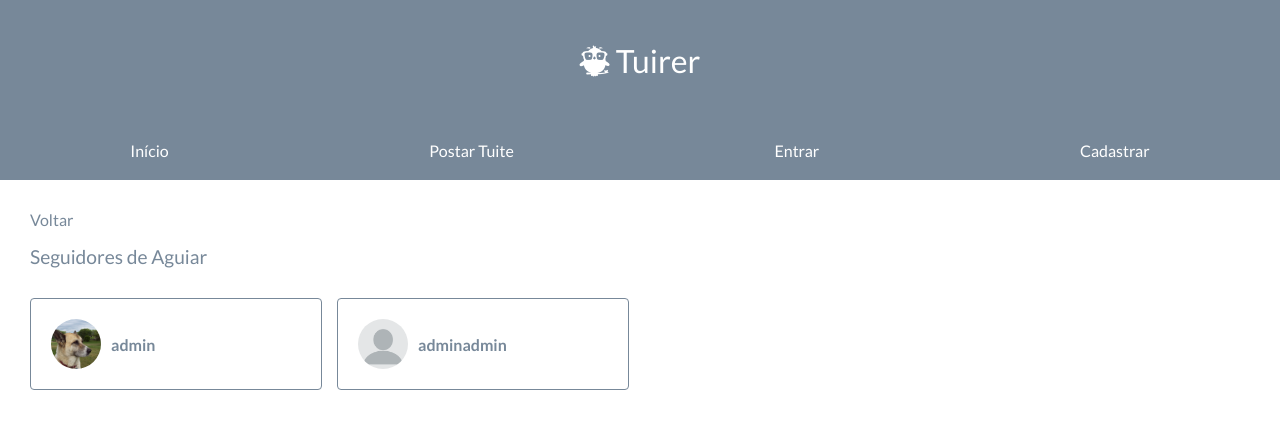
After one commit to VictorAguiarGuedes/tuirer-jc, a Django app: page /perfil/4/seguidores in a window 1280 px wide. The commit adds this page. Shown: the top 429 px of the page. Run offline with Django 3.2, Linux system fonts and the light colour scheme; data comes from the database, SQL or seed files in the repository; both versions use the stored data as it was after the commit; some libraries are stand-ins or nearby versions.

Commit message:
Implementação de seguidores

```diff
--- a/static/css/style.css
+++ b/static/css/style.css
@@ -167,3 +197,58 @@ textarea {
 .signup {
     padding: 30px 0 0 30px;
 }
+
+.signup .helptext, .signup ul {
+    font-size: 0.8rem;
+}
+
+.followers {
+    display: flex;
+    flex-direction: column;
+    padding: 30px 0 0 30px;
+}
+
+.followers > a {
+    color: #778899;
+    margin-bottom: 16px;
+}
+
+.followers-title {
+    color: #778899;
+    font-size: 1.2rem;
+    padding-bottom: 30px;
+}
+
+.followers-container {
+    display: flex;
+    flex-wrap: wrap;
+}
+
+.followers-container a {
+    margin-right: 15px;
+    margin-bottom: 15px;
+}
+
+.card-follower {
+    display: flex;
+    flex-direction: column;
+    width: 250px;
+    border: 1px solid #778899;
+    border-radius: 4px;
+    padding: 20px;
+}
+
+.card-follower-content {
+    display: flex;
+    align-items: center;
+    color: #778899;
+}
+
+.card-follower-img {
+    width: 50px;
+    height: 50px;
+    background-size: cover;
+    background-position: center;
+    border-radius: 25px;
+    margin-right: 10px;
+}
--- a/templates/base.html
+++ b/templates/base.html
@@ -2,13 +2,14 @@
 <html>
     <head>
         <link rel="stylesheet" type="text/css" href="{% static 'css/style.css' %}">
+        <title>Tuirer</title>
         <link rel="stylesheet" href="https://use.fontawesome.com/releases/v5.2.0/css/all.css" integrity="sha384-hWVjflwFxL6sNzntih27bfxkr27PmbbK/iSvJ+a4+0owXq79v+lsFkW54bOGbiDQ" crossorigin="anonymous">
         <link href="https://fonts.googleapis.com/css?family=Lato:300,400,700" rel="stylesheet">
     </head>
     <body>
         <!--<h2>Tuirer {{ eu }} </h2>-->
 
-        <div class="banner"><a href="{% url 'index' %}">Tuirer</a></div>
+        <div class="banner"><a href="{% url 'index' %}"><i class="fab fa-earlybirds"></i> Tuirer</a></div>
 
         {% include 'includes/navbar.html' %}
 
--- /dev/null
+++ b/templates/followers.html
@@ -0,0 +1,15 @@
+{% extends 'base.html' %}
+
+{% block body %}
+<div class="followers">
+    <a href="{% url 'users:profile' userFollower.pk %}">Voltar</a>
+    <div class="followers-title">Seguidores de {{userFollower}}</div>
+    <div class="followers-container">
+        {% for follower in followers %}
+            {% include 'includes/cardFollower.html' %}
+        {% empty %}
+            {{userFollower}} ainda não possui seguidores
+        {% endfor %}
+    </div>
+</div>
+{% endblock %}
--- /dev/null
+++ b/templates/includes/cardFollower.html
@@ -0,0 +1,8 @@
+<a href="{% url 'users:profile' follower.pk %}">
+    <div class="card-follower">
+        <div class="card-follower-content">
+            <div class="card-follower-img" style="background-image: url('{{ follower.picture.url }}')"></div>
+            <div><b>{{follower}}</b></div>
+        </div>
+    </div>
+</a>
--- a/tuites/views.py
+++ b/tuites/views.py
@@ -28,7 +28,7 @@ class PostTuiteView(LoginRequiredMixin, CreateView): #É estilo de código do py
     def form_valid(self, form):
         messages.success(
             self.request,
-            'Vocẽ postou um Tuite!'
+            'Você postou um Tuite!'
         )
         return super().form_valid(form)
 
@@ -43,7 +43,8 @@ class LikeTuiteView(RedirectView):
             tuite.liked_by.remove(user)
         else:
             tuite.liked_by.add(user)
-        return f'{from_url}#{tuite_pk}'
+        #return f'{from_url}#{tuite_pk}' Pode ser usado para abrir uma nova tela com o tuirer curtido, ou trabalhar com alguma outra url
+        return f'{from_url}'
 
 #Código não utilizado atualmente
 def post_tuite(request):
--- a/users/models.py
+++ b/users/models.py
@@ -4,4 +4,8 @@ from django.contrib.auth.models import AbstractUser
 # Create your models here.
 class User(AbstractUser):
     picture = models.ImageField('Foto de perfil', default='img/blank-profile-picture.png')
-    following = models.ManyToManyField('self', blank=True)
+    following = models.ManyToManyField('self', related_name="seguidores", symmetrical=False, blank=True)
+
+    @property
+    def followers_count(self):
+        return self.seguidores.count()
--- a/users/urls.py
+++ b/users/urls.py
@@ -5,6 +5,8 @@ from users.views import (
     UserLoginView,
     UserLogoutView,
     UserSignupView,
+    FollowUserView,
+    FollowersUserView,
 )
 
 app_name = 'users'
@@ -14,7 +16,9 @@ urlpatterns = [
     path('perfil/<int:pk>/editar/', ProfileEditView.as_view(), name="profile-edit"),
     path('login/', UserLoginView.as_view(), name="login"),
     path('logout/', UserLogoutView.as_view(), name="logout"),
-    path('signup/', UserSignupView.as_view(), name="signup")
+    path('signup/', UserSignupView.as_view(), name="signup"),
+    path('seguir/<int:pk>', FollowUserView.as_view() , name="seguir"),
+    path('perfil/<int:pk>/seguidores', FollowersUserView.as_view(), name="seguidores"),
 ]
 
-#users(app_label):profile(name)
+#users(app_name):profile(name)
--- a/users/views.py
+++ b/users/views.py
@@ -1,5 +1,5 @@
 from django.shortcuts import render
-from django.views.generic import DetailView, UpdateView, CreateView
+from django.views.generic import DetailView, UpdateView, CreateView, RedirectView
 from users.models import User
 from django.urls import reverse_lazy
 from users.mixins import ProfileAccessMixin
@@ -33,3 +33,26 @@ class UserSignupView(CreateView):
     form_class = UserSignupForm
     template_name = 'signup.html'
     success_url = reverse_lazy('tuites:postar')
+
+class FollowUserView(RedirectView):
+    def get_redirect_url(self, *args, **kwargs):
+        from_url = self.request.META.get('HTTP_REFERER')
+        user_pk = kwargs.get('pk')
+        user_logado = self.request.user
+
+        user = User.objects.get(pk=user_pk)
+        if user_logado.following.filter(pk=user_pk).exists():
+            user_logado.following.remove(user)
+        else:
+            user_logado.following.add(user)
+        return f'{from_url}'
+
+class FollowersUserView(DetailView):
+    model = User
+    template_name = 'followers.html'
+    context_object_name = 'userFollower'
+
+    def get_context_data(self, **kwargs):
+        context = super(FollowersUserView, self).get_context_data(**kwargs)
+        context['followers'] = self.object.seguidores.all()
+        return context
```
Also changed, not shown: other parts of static/css/style.css (+31 -1 lines), templates/profile.html (+12 -1 lines), users/templatetags/follow_user.py (added, +14 -0 lines), db.sqlite3, tuites/migrations/0004_auto_20180909_1854.py (added), users/migrations/0005_user_followers.py (added), users/templatetags/__init__.py (added).
